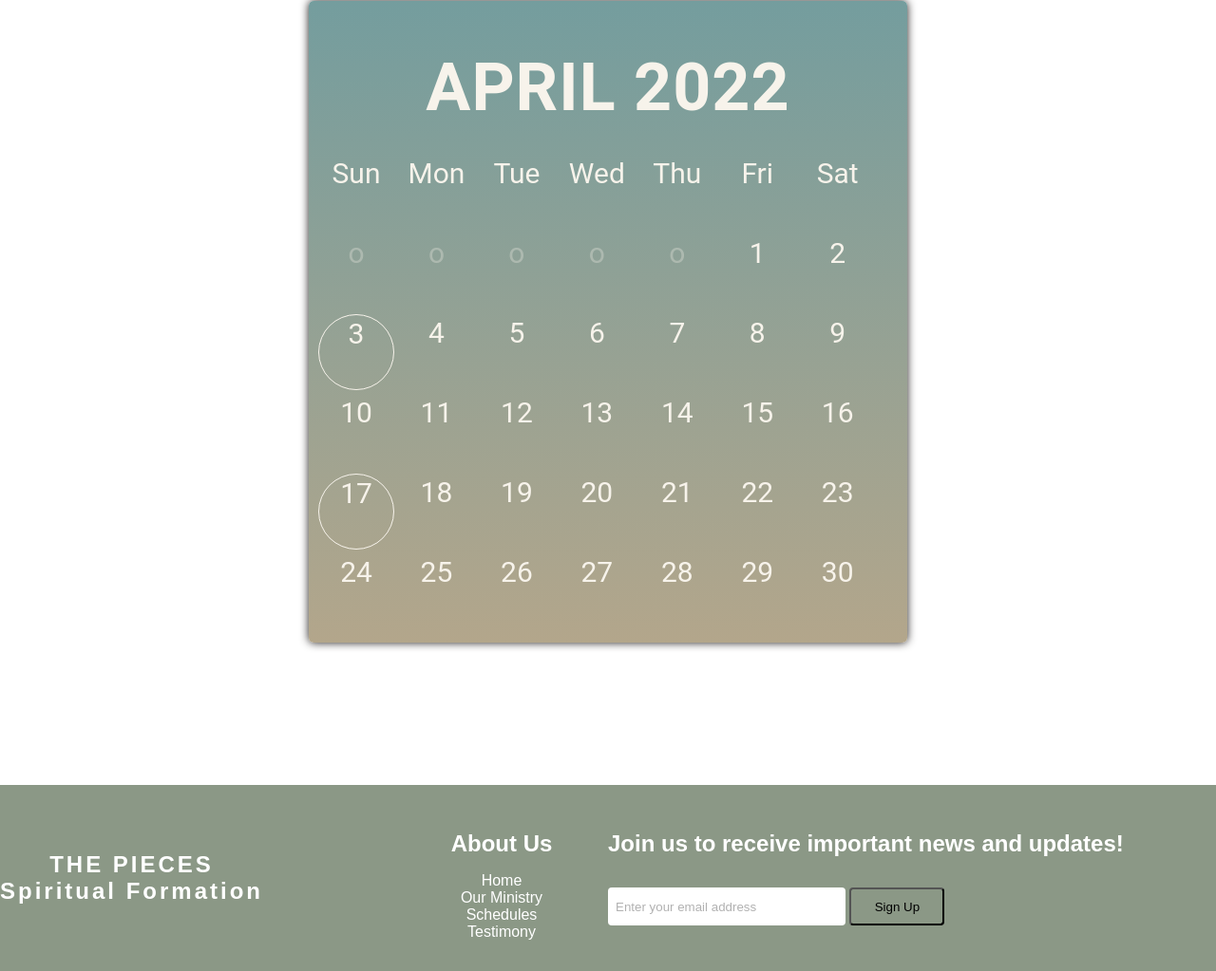
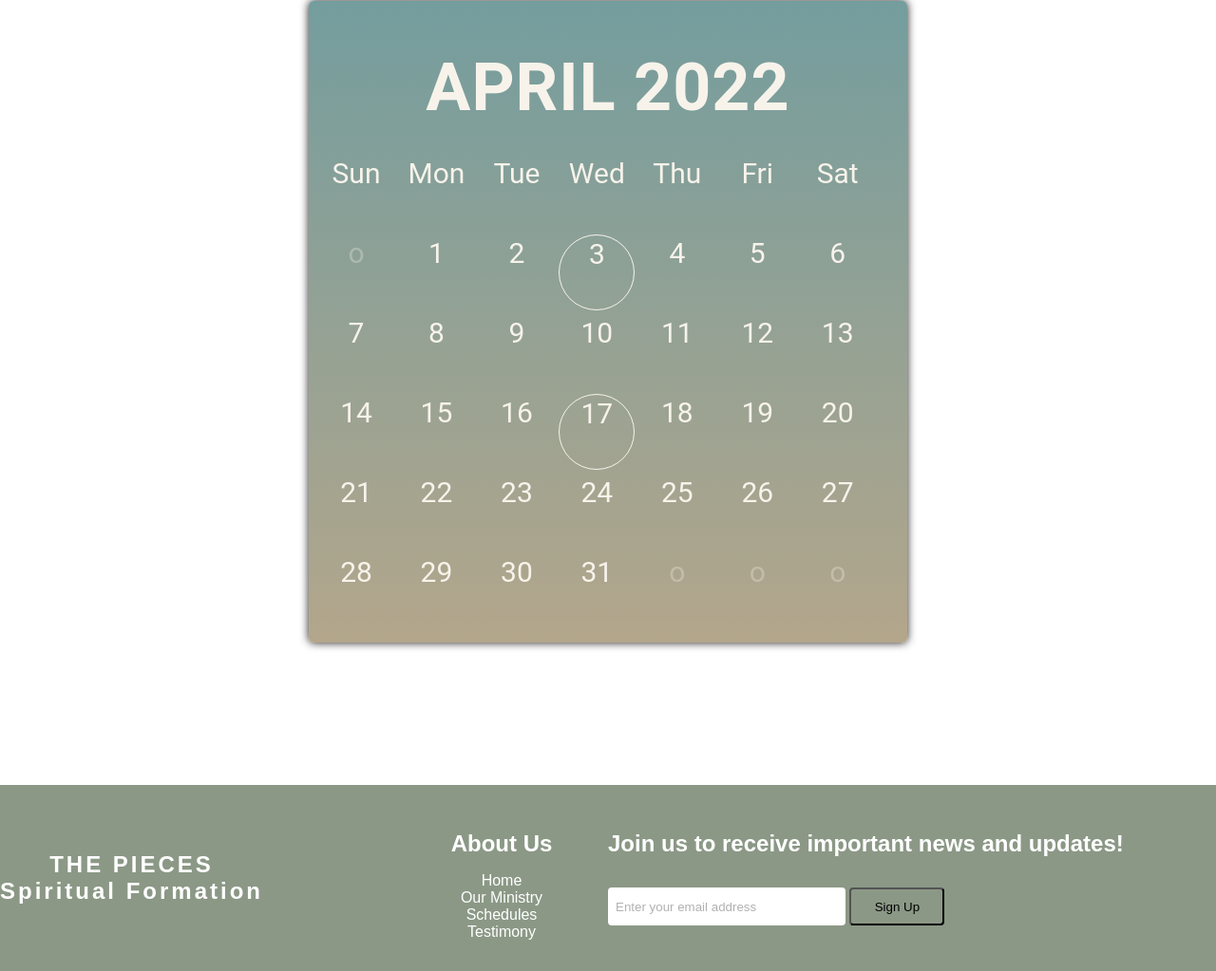
Before and after one commit to charissia/IA-website-project, a plain HTML site: page index.html in a window 1280 px wide. Shown: the part 1779-2802 px from the top of the page at 95% size. Drawn offline with Linux system fonts and the light colour scheme.

Commit message:
Update index.html

```diff
--- a/index.html
+++ b/index.html
@@ -78,13 +78,10 @@
 
 
                 <span class="jzdb"><!--BLANK--></span>
-                <span class="jzdb"><!--BLANK--></span>
-                <span class="jzdb"><!--BLANK--></span>
-                <span class="jzdb"><!--BLANK--></span>
-                <span class="jzdb"><!--BLANK--></span>
+
                 <span>1</span>
                 <span>2</span>
-                <span class="circle" data-title="Preaching">3</span>
+                <span class="circle">3</span>
                 <span>4</span>
                 <span>5</span>
                 <span>6</span>
@@ -98,7 +95,7 @@
                 <span>14</span>
                 <span>15</span>
                 <span>16</span>
-                <span class="circle" data-title="Preaching">17</span>
+                <span class="circle">17</span>
                 <span>18</span>
                 <span>19</span>
                 <span> 20 </span>
@@ -112,6 +109,11 @@
                 <span>28</span>
                 <span>29</span>
                 <span>30</span>
+                <span>31</span>
+                <span class="jzdb"><!--BLANK--></span>
+                <span class="jzdb"><!--BLANK--></span>
+                <span class="jzdb"><!--BLANK--></span>
+
                 </div>
 
         </section>
```
